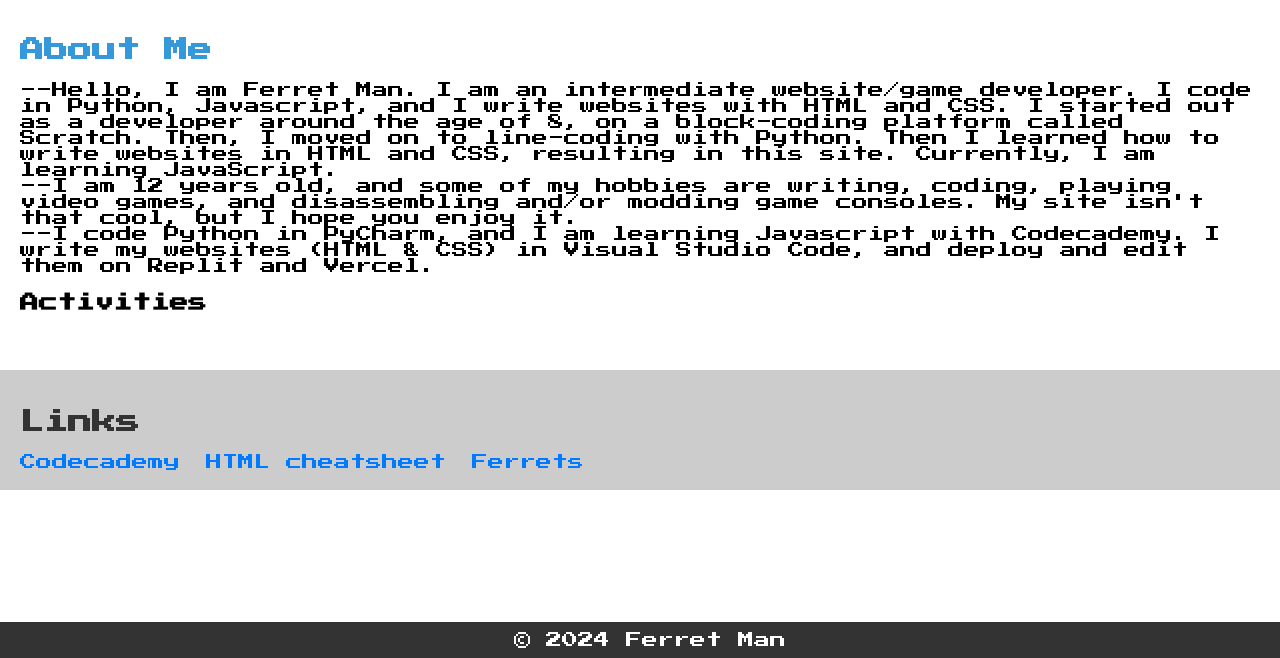
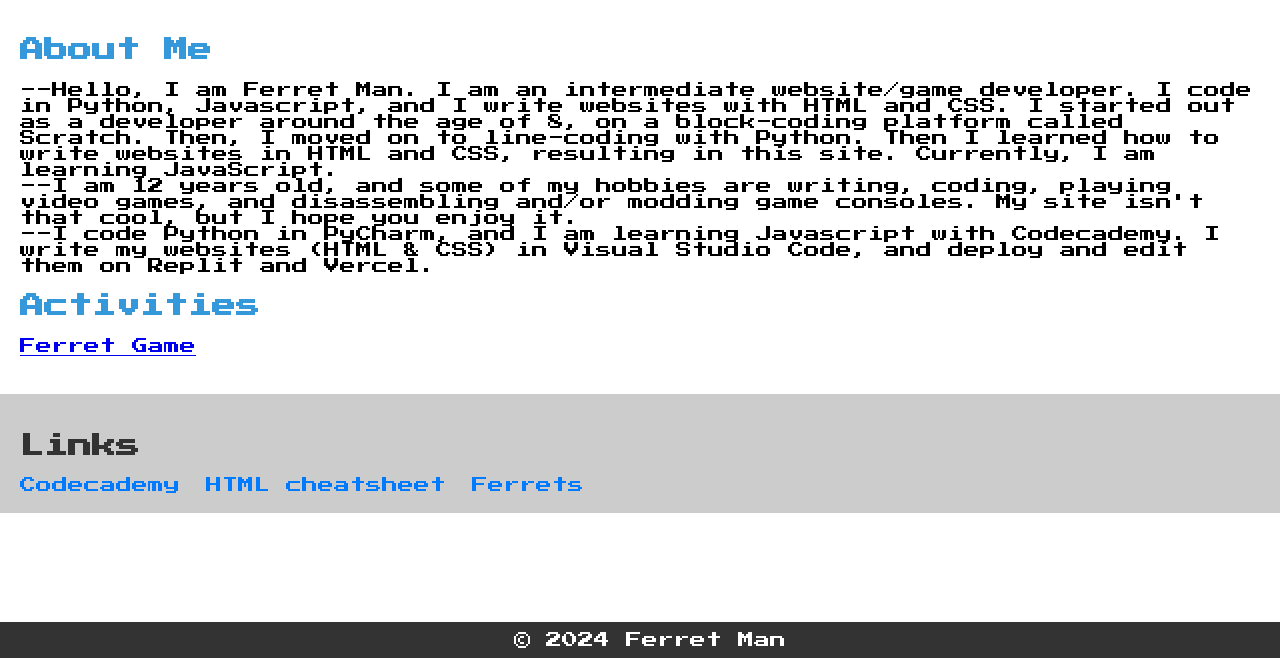
Before and after one commit to kyle22112/ferret-man, a plain HTML site: page index.html in a window 1280 px wide. Shown: the part 142-800 px from the top of the page. Drawn offline with Linux system fonts and the light colour scheme.

Commit message:
Update index.html

```diff
--- a/index.html
+++ b/index.html
@@ -46,10 +46,10 @@
             (HTML & CSS) in Visual Studio Code, and deploy and
             edit them on Replit and Vercel. <br>
         </p>
-        <h3>
+        <h2>
             Activities
-        </h3>
-
+        </h2>
+        <a href="ferrets.html" target="_blank">Ferret Game</a>
     </section>
 
     <section class="links-section">
```
